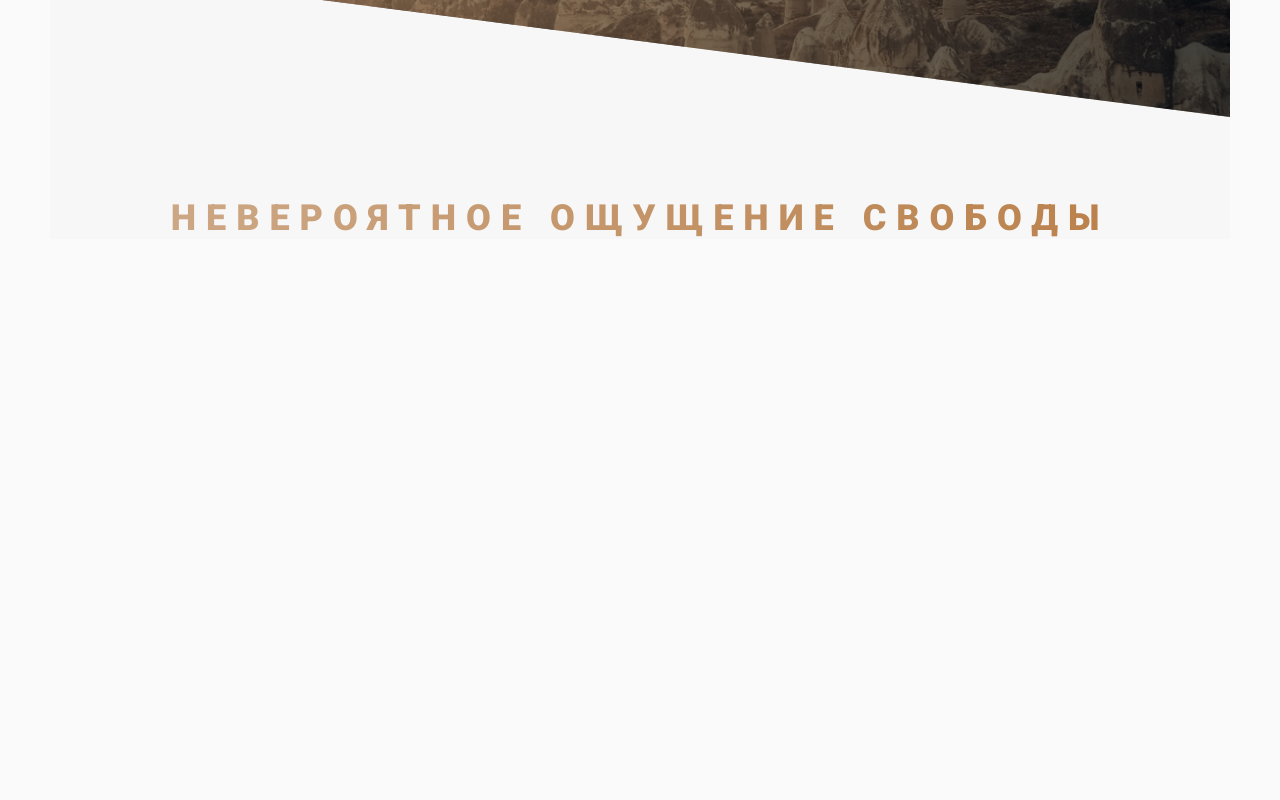
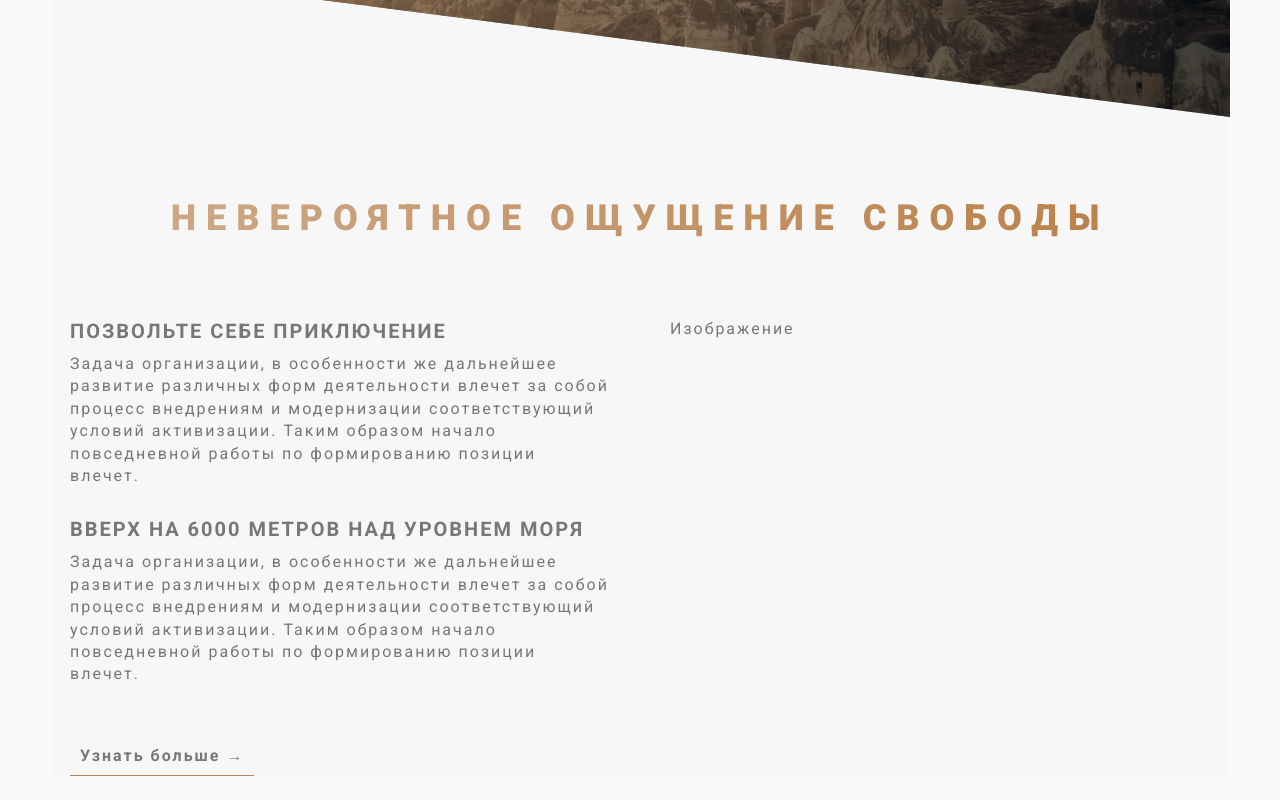
Before and after one commit to Maksimilliano/Baloons, a plain HTML site: page index.html in a window 1280 px wide. Shown: the part 693-1493 px from the top of the page. Before the commit the page ends 1062 px from the top, so only its background shows below. Drawn offline with Linux system fonts and the light colour scheme.

Commit message:
There were added some headers, paragraphs and created button with animation

```diff
--- a/SASS/abstrakts/_variable.sass
+++ b/SASS/abstrakts/_variable.sass
@@ -11,3 +11,6 @@ $text-shadow: 0rem .4rem .4rem rgba($color-black,.25)
 $margin-vertical-big: 8rem
 $grid-width: 114rem
 $gutter-horizontal: 6rem
+$font-size-paragraph: 1.6rem
+$font-size-paragraph-h2: 3.6rem
+$font-size-paragraph-h3: 2rem
--- a/SASS/base/_typography.sass
+++ b/SASS/base/_typography.sass
@@ -2,7 +2,7 @@ body
     font-family: "Roboto", "sans-serif"
     font-weight: 400
     color: $color-gray
-    font-size: 1.6rem
+    font-size: $font-size-paragraph
     letter-spacing: .2rem
 
 .title-first
@@ -35,7 +35,7 @@ body
 
 .title-second
     display: inline-block
-    font-size: 3.6rem
+    font-size: $font-size-paragraph-h2
     letter-spacing: 1rem
     text-transform: uppercase
     font-weight: 800
@@ -47,3 +47,15 @@ body
     &:hover
         transform: skewY(2deg) skewX(15deg) scale(0.9)
         text-shadow: $text-shadow
+
+.title-third
+    font-size: $font-size-paragraph-h3
+    letter-spacing: .2rem
+    text-transform: uppercase
+    font-weight: 700
+
+.paragraph
+    font-size: $font-size-paragraph
+    letter-spacing: .2rem
+    line-height: 140%
+    font-weight: 400
--- a/SASS/base/_utilities.sass
+++ b/SASS/base/_utilities.sass
@@ -1,5 +1,14 @@
 .text-align-center
   text-align: center
 
+.margin-bottom-10px
+  margin-bottom: 1rem
+
+.margin-bottom-30px
+  margin-bottom: 3rem
+
+.margin-bottom-50px
+  margin-bottom: 5rem
+
 .margin-bottom-80px
   margin-bottom: 8rem
--- /dev/null
+++ b/SASS/components/_button-text.sass
@@ -0,0 +1,18 @@
+.btn-text
+    &:link, &:visited
+        font-size: $font-size-paragraph
+        letter-spacing: .2rem
+        font-weight: 700
+        color: $color-gray
+        text-decoration: none
+        padding: 1rem
+        border-bottom: 1px $color-brown-light solid
+        display: inline-block
+        transition: .5s all
+    &:hover
+        background-color: $color-brown-light
+        color: $color-white
+        box-shadow: $box-shadow
+        transform: translateY(-.5rem)
+    &:active
+        transform: translateY(0rem)
--- a/SASS/layout/_grid.sass
+++ b/SASS/layout/_grid.sass
@@ -1,6 +1,5 @@
 .row
   max-width: $grid-width
-  background: #c89393
   margin: 0 auto
   &:not(:last-child)
       margin-bottom: $margin-vertical-big
@@ -26,7 +25,6 @@
   width: calc(3 * ((100% - 3 * #{$gutter-horizontal}) / 4) + 2 * #{$gutter-horizontal})
 
 [class^="col-"]
-  background: #88af7f
   float: left
   &:not(:last-child)
     margin-right: $gutter-horizontal
--- a/SASS/style.sass
+++ b/SASS/style.sass
@@ -7,6 +7,7 @@
 @import "base/utilities.sass"
 
 @import "components/button.sass"
+@import "components/button-text.sass"
 
 @import "layout/grid.sass"
 @import "layout/header.sass"
--- a/index.html
+++ b/index.html
@@ -27,6 +27,26 @@
           невероятное ощущение свободы
         </h2>
       </div>
+        <div class="row">
+          <div class="col-1-of-2">
+            <h3 class="title-third margin-bottom-10px">
+              ПОЗВОЛЬТЕ СЕБЕ ПРИКЛЮЧЕНИЕ
+            </h3>
+              <p class="paragraph margin-bottom-30px">
+                Задача организации, в особенности же дальнейшее развитие различных форм деятельности влечет за собой процесс внедрениям и модернизации соответствующий условий активизации. Таким образом начало повседневной работы по формированию позиции влечет.
+              </p>
+              <h3 class="title-third margin-bottom-10px">
+                ВВЕРХ НА 6000 МЕТРОВ НАД УРОВНЕМ МОРЯ
+              </h3>
+                <p class="paragraph margin-bottom-50px">
+                  Задача организации, в особенности же дальнейшее развитие различных форм деятельности влечет за собой процесс внедрениям и модернизации соответствующий условий активизации. Таким образом начало повседневной работы по формированию позиции влечет.
+                </p>
+                <a href="#" class="btn-text">Узнать больше &rarr;</a>
+          </div>
+          <div class="col-1-of-2">
+            Изображение
+          </div>
+        </div>
     </section>
   </main>
 </div>
@@ -100,6 +120,6 @@
   </div>
 </secction>
 -->
-<!--  -->
+<!-- -->
 </body>
 </html>
```
Also changed, not shown: css/style.css.
